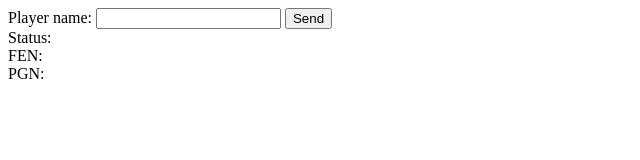
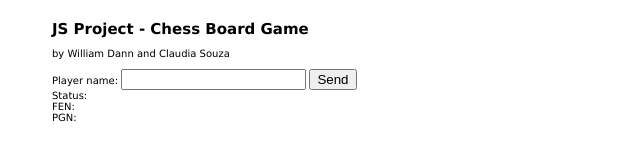
Before and after one commit to WilliamDann/clipboard-chess, a website: page public/index.html in a window 1280 px wide. Shown: the whole page, without its empty margins (0-640 px from the left). Drawn offline with nearby package versions, Linux system fonts and the light colour scheme.

Commit message:
implementing css file

```diff
--- a/public/index.html
+++ b/public/index.html
@@ -11,6 +11,19 @@
 
     <link rel="stylesheet" href="style.css">
 </head>
+
+<style type="text/css">
+    .highlight-white {
+      box-shadow: inset 0 0 3px 3px yellow;
+    }
+    .highlight-black {
+      box-shadow: inset 0 0 3px 3px blue;
+    }
+</style>
+
+<body>
+  <h1 id="title">JS Project - Chess Board Game</h1>
+  <p id="groupname">by William Dann and Claudia Souza</p>
 
   <form name = "getName" onsubmit = "return getUserName()" method = "post">
     <label for = "user_name"> Player name: </label>
@@ -30,16 +43,6 @@
     }
     </script>
 
-<style type="text/css">
-    .highlight-white {
-      box-shadow: inset 0 0 3px 3px yellow;
-    }
-    .highlight-black {
-      box-shadow: inset 0 0 3px 3px blue;
-    }
-</style>
-
-<body>
     <div id="myBoard" style="width: 400px"></div>
     <label>Status:</label>
     <div id="status"></div>
--- a/public/style.css
+++ b/public/style.css
@@ -0,0 +1,19 @@
+
+html, body {
+    margin: 10px 2em;
+    padding: 0;
+}
+
+body {
+    font: 62.5% Verdana, Helvetica, Arial, sans-serif;
+    color: #000;
+    background: #fff;
+}
+
+h1 {
+    font-size: 2.5em;
+    margin-bottom: 0;
+}
+#title {
+    font-size: 1.5em;
+}
```
Lines whose indentation alone changed are shown as unchanged.
